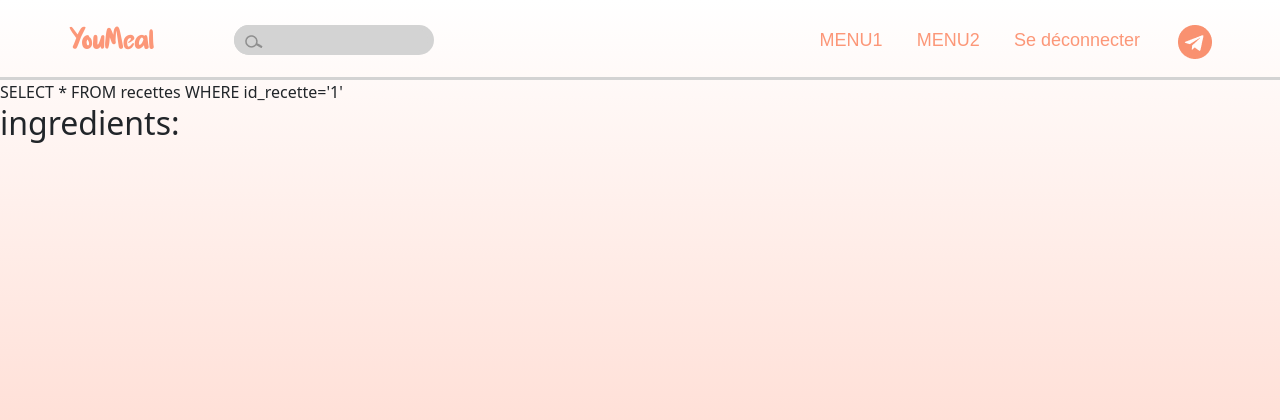
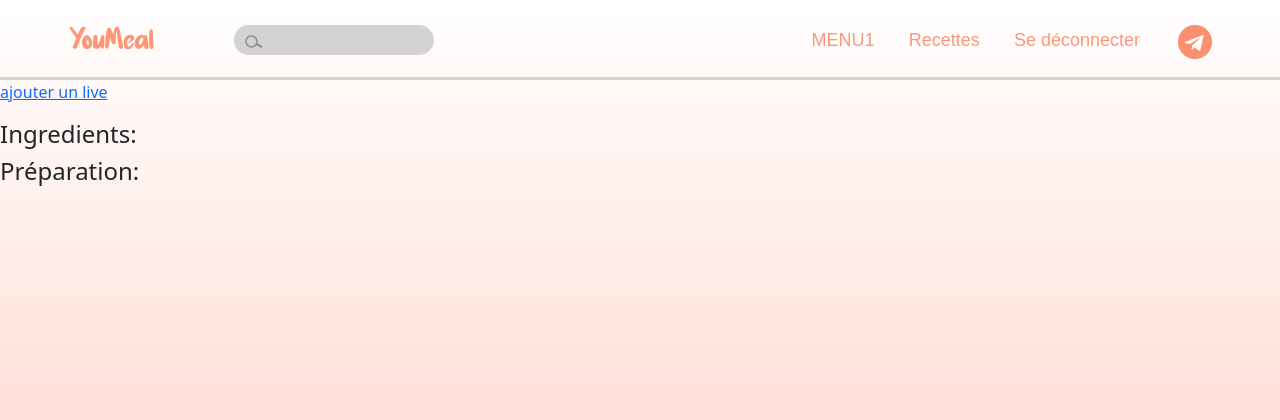
Before and after one commit to Proget-DevOn/YouMeal-, a PHP site: page /affiche_recette.php?id_recette=1 in a window 1280 px wide. Shown: the top 420 px of the page. Run offline with PHP 8.4, Linux system fonts and the light colour scheme; a user stored in the database is signed in; data that the repository does not hold is empty; some libraries are stand-ins or nearby versions.

Commit message:
modif_taille_images

```diff
--- a/affiche_recette.php
+++ b/affiche_recette.php
@@ -29,22 +29,23 @@
       include('connexion.html');
       die('');
     }?>
+    <p><a href="cree_live.php?id_recette=<?php  echo $_GET['id_recette']; ?>">ajouter un live</a></p>
 <?php
+
 $sql="SELECT * FROM recettes WHERE id_recette='".$_GET['id_recette']."'";
 $req= $conn->query($sql);
-echo $sql;
 while($donnees = $req->fetch(PDO::FETCH_ASSOC)){
 ?>
 <div class="info_recette">
   <h3><?php echo $donnees['nom_recette'];?></h3>
-  <img src="image/image_recettes/<?php  echo $donnees['image']; ?>" alt="recette" width="200" height="200">
-  <p><a href="profil.php?pseudo=<?php  echo $donnees['auteur']; ?>">ajouter par <?php  echo $donnees['auteur'];?></a></p>
+  <img src="image/image_recettes/<?php  echo $donnees['image']; ?>" alt="recette" width="300" height="200">
+  <p><a href="profil.php?pseudo=<?php  echo $donnees['auteur']; ?>">ajouté par <?php  echo $donnees['auteur'];?></a></p>
   <p><?php echo $donnees['cout']; ?> Temps de realisation:<?php  echo $donnees['temps_execution']; ?> regime:<?php  echo $donnees['regime']; ?> miam<?php  echo $donnees['note']; ?> </p>
   <?php
 }?>
 </div>
 <div class="ingredients">
-  <h2>ingredients:</h2>
+  <h4>Ingredients:</h4>
   <?php
     $sql="SELECT * FROM ingredients where id_recette='".$_GET['id_recette']."'";
     $req= $conn->query($sql);
@@ -57,12 +58,13 @@ while($donnees = $req->fetch(PDO::FETCH_ASSOC)){
 
 
 <div class="etape">
+  <h4>Préparation:</h4>
   <?php
   $sql="SELECT * FROM preparation where id_recette='".$_GET['id_recette']."' order by id_etape";
   $req= $conn->query($sql);
   while($donnees = $req->fetch(PDO::FETCH_ASSOC)){
   ?>
-  <h4>etape<?php  echo $donnees['id_etape']; ?></h4>
+
   <p><?php  echo $donnees['description_etape']; ?><p>
 </div>
 <div class="chat">
--- a/header.html
+++ b/header.html
@@ -16,7 +16,7 @@
 
     <ul>
         <li><a href="#">MENU1</a></li>
-        <li><a href="#">MENU2</a></li>
+        <li><a href="affiche_recette.php">Recettes</a></li>
         <li><form action="deconnexion.php"><button type="submit" id="btn_deconnexion">Se déconnecter</button></form></li>
     </ul>
 
--- a/index.php
+++ b/index.php
@@ -115,7 +115,7 @@
     <div class="row">
       <div class="col-sm-4">
         <h3><a href="affiche_recette.php?id_recette=<?php  echo $donnees['id_recette']; ?>"><?php echo $donnees['nom_recette'];?></a></h3>
-        <a href="affiche_recette.php?id_recette=<?php  echo $donnees['id_recette']; ?>"><img src="image/image_recettes/<?php  echo $donnees['image']; ?>" alt="recette" width="200" height="200"></a>
+        <a href="affiche_recette.php?id_recette=<?php  echo $donnees['id_recette']; ?>"><img src="image/image_recettes/<?php  echo $donnees['image']; ?>" alt="recette" width="300" height="200"></a>
         <p><a href="profil.php?pseudo=<?php  echo $donnees['auteur']; ?>">ajouter par <?php  echo $donnees['auteur'];?></a></p>
         <p><?php echo $donnees['cout']; ?> Temps de realisation:<?php  echo $donnees['temps_execution']; ?> regime:<?php  echo $donnees['regime']; ?> miam<?php  echo $donnees['note']; ?> </p>
       </div>
```
Also changed, not shown: image/image_recettes/20180517_195430.jpg (deleted), image/image_recettes/20181212_221645.jpg (added), image/image_recettes/22405019_1_d2.jpg (added).
